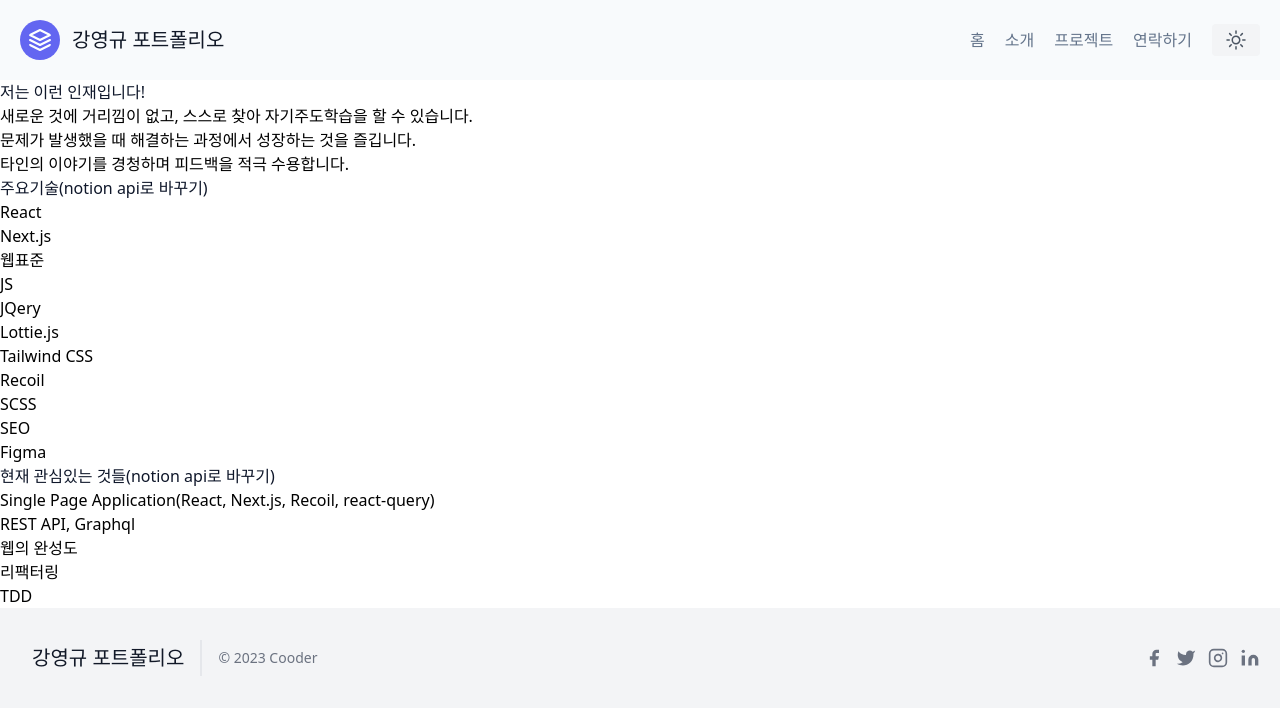
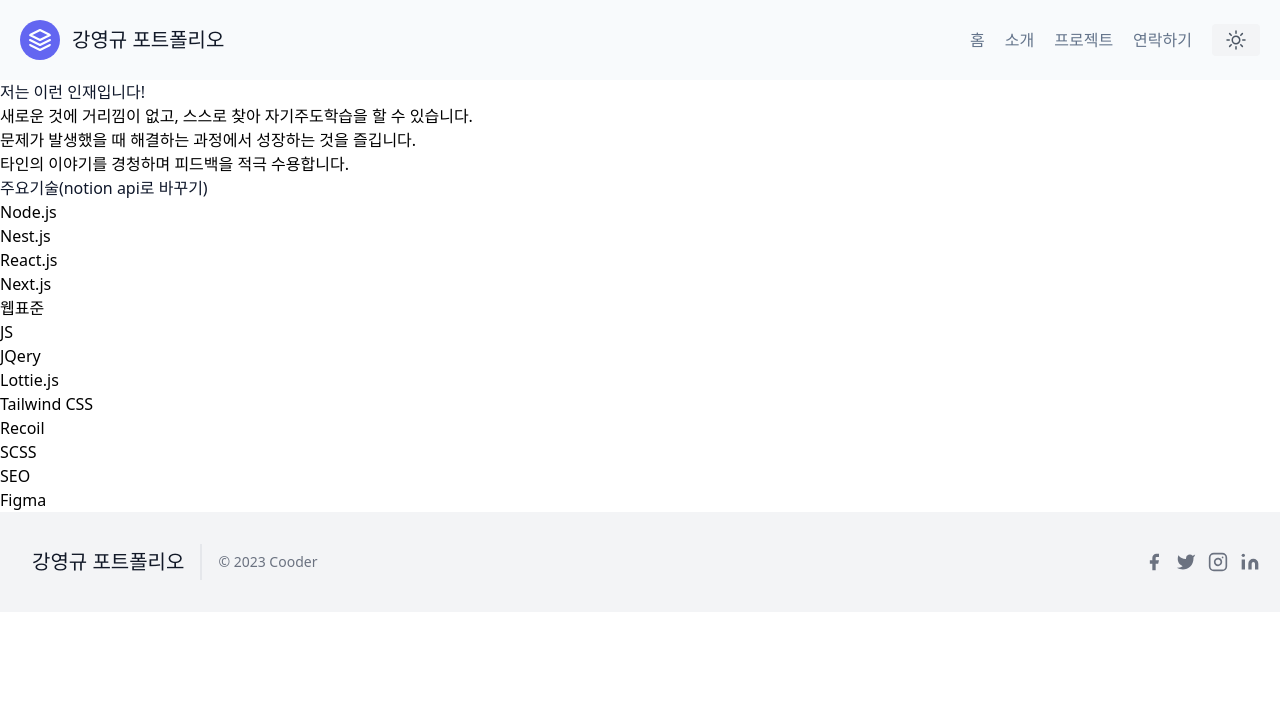
Before and after one commit to cooderyg/next-portfolio, a Next.js app: page /about-me in a window 1280 px wide. Shown: the top 714 px of the page. Built offline with nearby package versions, Linux system fonts and the light colour scheme.

Commit message:
주요기술 수정

```diff
--- a/pages/about-me.js
+++ b/pages/about-me.js
@@ -14,7 +14,9 @@ export default function AboutMe() {
             <section>
                 <h2>주요기술(notion api로 바꾸기)</h2>
                 <ul>
-                    <li>React</li>
+                    <li>Node.js</li>
+                    <li>Nest.js</li>
+                    <li>React.js</li>
                     <li>Next.js</li>
                     <li>웹표준</li>
                     <li>JS</li>
@@ -27,16 +29,6 @@ export default function AboutMe() {
                     <li>Figma</li>
                 </ul>
             </section>
-            <section>
-                <h2>현재 관심있는 것들(notion api로 바꾸기)</h2>
-                <ul>
-                    <li>Single Page Application(React, Next.js, Recoil, react-query)</li>
-                    <li>REST API, Graphql</li>
-                    <li>웹의 완성도</li>
-                    <li>리팩터링</li>
-                    <li>TDD</li>
-                </ul>
-            </section>
         </Layout>
     );
 }
```
